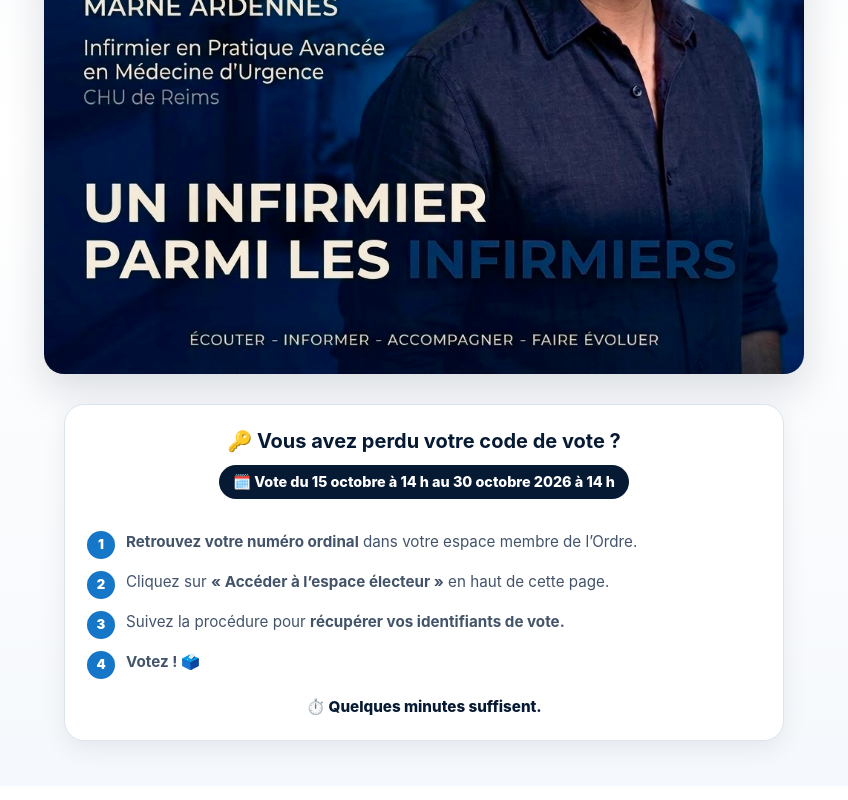
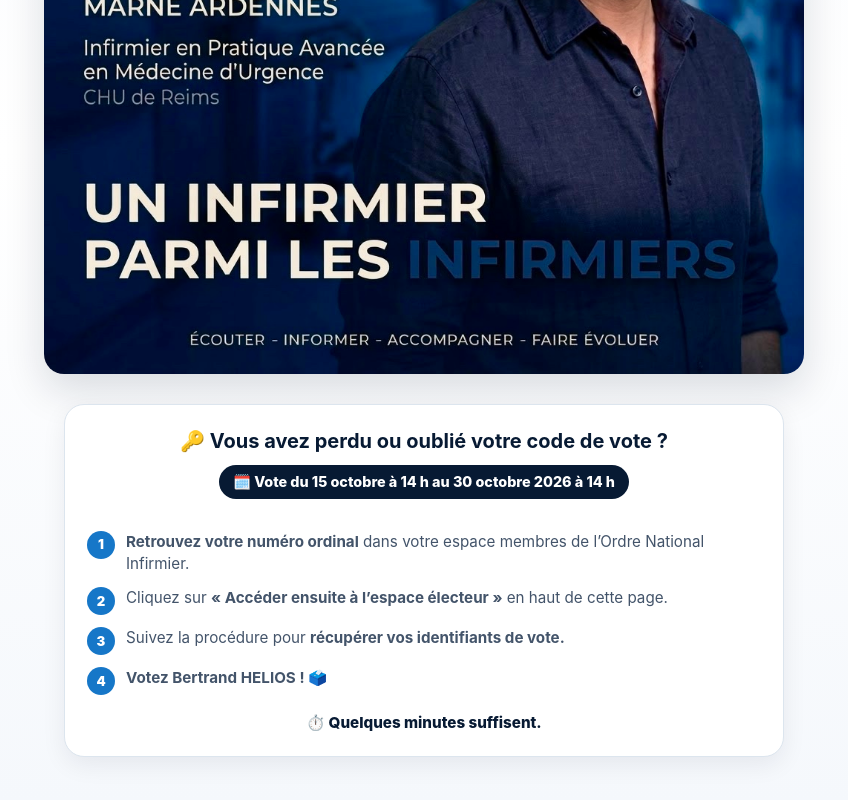
Before and after one commit to bertrandhelios/-bertrandhelios.github.io, a plain HTML site: page index.html in a window 1280 px wide. Shown: the part 502-1302 px from the top of the page, without its empty margins (216-1064 px from the left). Drawn offline with Linux system fonts and the light colour scheme.

Commit message:
Update index.html

```diff
--- a/index.html
+++ b/index.html
@@ -313,7 +313,7 @@
 
       <a
         class="button order"
-        href="https://espace-membre.ordre-infirmiers.fr"
+        href="https://espace-membres.ordre-infirmiers.fr"
         target="_blank"
         rel="noopener noreferrer"
       >
@@ -326,7 +326,7 @@
 
       <a
         class="button faith"
-        href="profession-de-foi.pdf"
+        href="Profession-de-foi-Bertrand-HELIOS.pdf"
         target="_blank"
         rel="noopener noreferrer"
       >
@@ -361,7 +361,7 @@
     <section class="vote-info">
 
       <h2>
-        🔑 Vous avez perdu votre code de vote ?
+        🔑 Vous avez perdu ou oublié votre code de vote ?
       </h2>
 
       <div class="vote-dates">
@@ -377,7 +377,7 @@
 
           <span>
             <strong>Retrouvez votre numéro ordinal</strong>
-            dans votre espace membre de l’Ordre.
+            dans votre espace membres de l’Ordre National Infirmier.
           </span>
         </li>
 
@@ -387,7 +387,7 @@
 
           <span>
             Cliquez sur
-            <strong>« Accéder à l’espace électeur »</strong>
+            <strong>« Accéder ensuite à l’espace électeur »</strong>
             en haut de cette page.
           </span>
         </li>
@@ -407,7 +407,7 @@
           <span class="number">4</span>
 
           <span>
-            <strong>Votez ! 🗳️</strong>
+            <strong>Votez Bertrand HELIOS ! 🗳️</strong>
           </span>
         </li>
 
```
